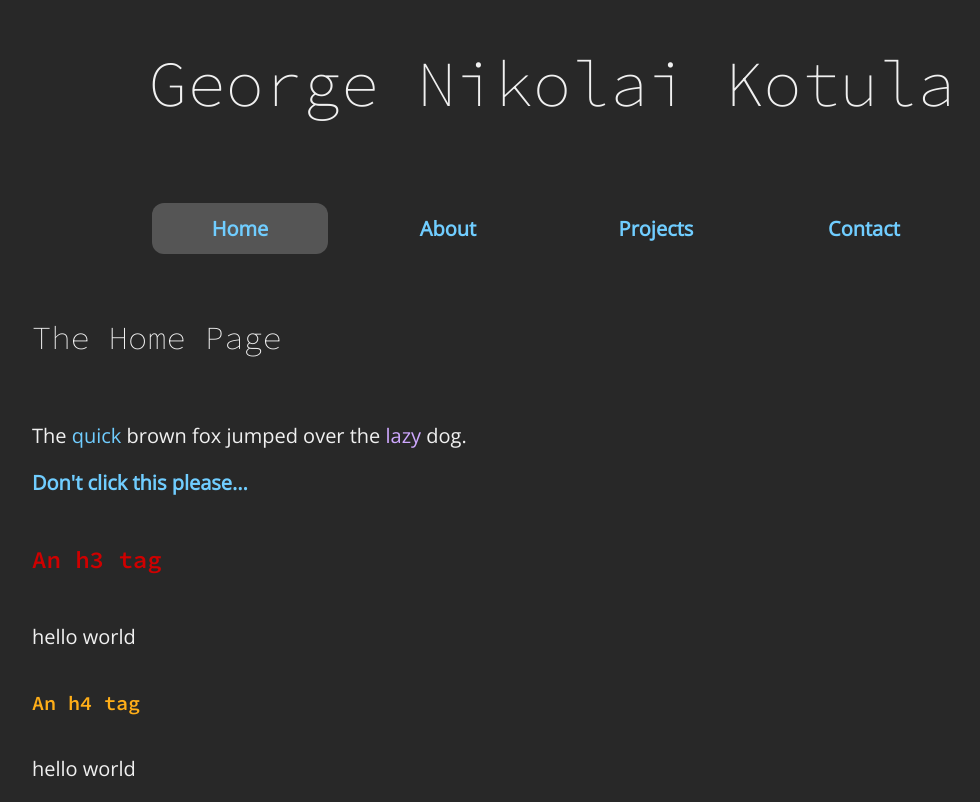
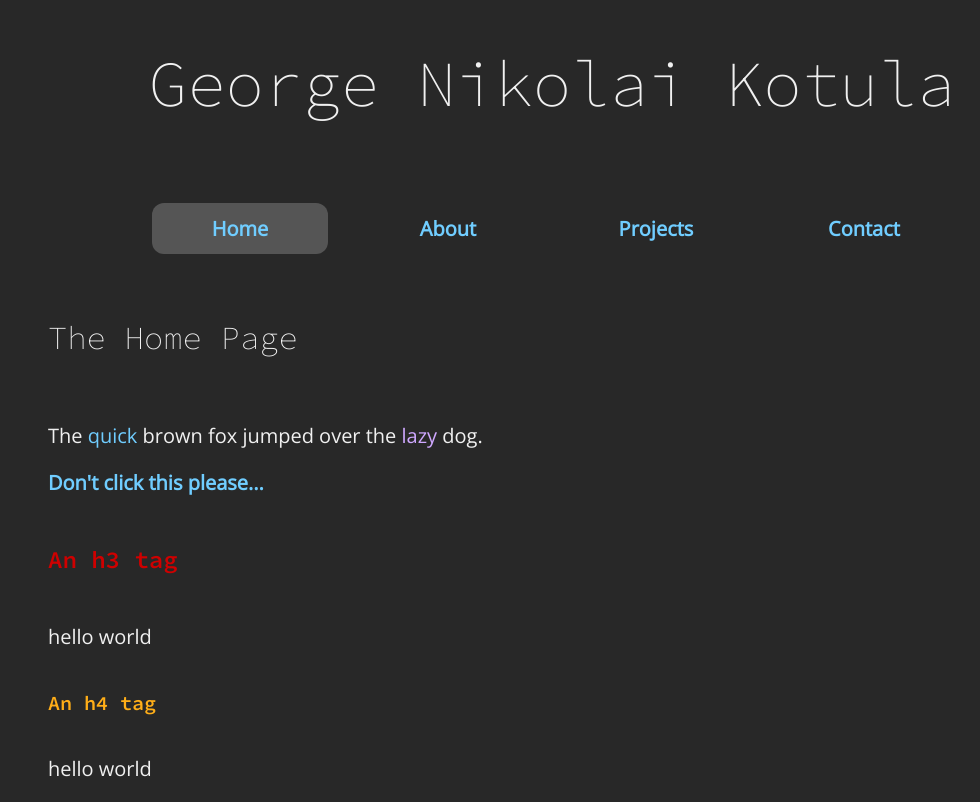
Before and after one commit to Weikardzaena/my-website, an Angular app: page /home in a window 1280 px wide. Shown: the whole page, without its empty margins (88-1068 px from the left). Built offline with nearby package versions, Linux system fonts and the light colour scheme.

Commit message:
3: Adds padding to section tags
This makes the text not go right up to the edge of the screen on small devices.

```diff
--- a/src/styles.css
+++ b/src/styles.css
@@ -20,6 +20,11 @@ html, body {
 p {
     text-align: justify;
     font-size: 1.25rem;
+}
+
+section {
+    padding-left: 1em;
+    padding-right: 1em;
 }
 
 h1, h2, h3, h4, h5, h6 {
```
